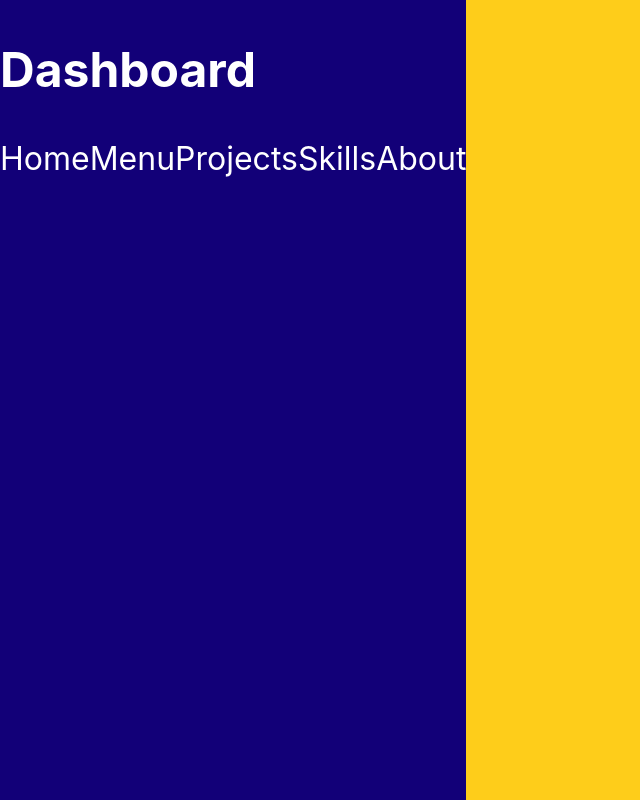
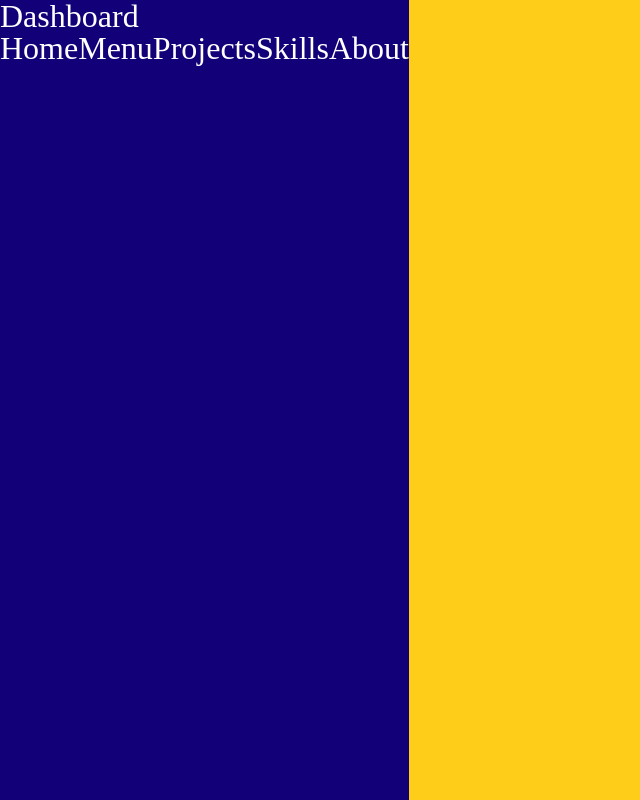
Before and after one commit to shareed/React-Portfolio, a React (Create React App) app in the folder my-portfolio/: page / in a window 1280 px wide. Shown: the whole page, without its empty margins (0-640 px from the left). Built offline with nearby package versions, Linux system fonts and the light colour scheme.

Commit message:
finished hamburger meun styling

```diff
--- a/my-portfolio/src/dashboard/hamburgerMenu.js
+++ b/my-portfolio/src/dashboard/hamburgerMenu.js
@@ -17,27 +17,33 @@
     z-index: 99;
     .fa-bars {
     color: #FECD1A;
-    font-size: 40px;
+    font-size: 4rem;
     cursor: pointer;
     background: #120078;
-    padding: 5px;
+    padding: .5rem;
 
 
 }
     `
 
 const CloseButton = styled.div`
-    margin: 0 0 0px 0;
+    top: 20;
+    margin: 0 0 0 0;
     display: flex;
     justify-content: flex-start;
     .fa-times {
     color: #FECD1A;
-    font-size: 40px;
+    font-size: 4rem;
     cursor: pointer;
     background: #120078;
-    padding: 9px;
-
-
+    width: 50vw;
+    padding: .9rem 0rem .9rem 0rem;
+    @media(min-width: 400px) {
+        width: 40vw;
+    }
+    @media(min-width: 600px) {
+        width: 30vw;
+    }
 }
     `
 
@@ -61,11 +67,10 @@
 const MenuList = styled.ul`
     background: #120078;
     padding: 0;
-    margin-top: 1.8rem;
+    margin-top: 0rem;
     font-size: 2.5rem;
     display: flex;
     flex-direction: column;
-    margin-left: -10px;
     `
 
 const MenuListItem = styled.li`
--- a/my-portfolio/src/index.css
+++ b/my-portfolio/src/index.css
@@ -1,13 +1,53 @@
+/* http://meyerweb.com/eric/tools/css/reset/
+   v2.0 | 20110126
+   License: none (public domain)
+*/
+
+html, body, div, span, applet, object, iframe,
+h1, h2, h3, h4, h5, h6, p, blockquote, pre,
+a, abbr, acronym, address, big, cite, code,
+del, dfn, em, img, ins, kbd, q, s, samp,
+small, strike, strong, sub, sup, tt, var,
+b, u, i, center,
+dl, dt, dd, ol, ul, li,
+fieldset, form, label, legend,
+table, caption, tbody, tfoot, thead, tr, th, td,
+article, aside, canvas, details, embed,
+figure, figcaption, footer, header, hgroup,
+menu, nav, output, ruby, section, summary,
+time, mark, audio, video {
+	margin: 0;
+	padding: 0;
+	border: 0;
+	font-size: 100%;
+	font: inherit;
+	vertical-align: baseline;
+}
+/* HTML5 display-role reset for older browsers */
+article, aside, details, figcaption, figure,
+footer, header, hgroup, menu, nav, section {
+	display: block;
+}
 body {
-  margin: 0;
-  font-family: -apple-system, BlinkMacSystemFont, 'Segoe UI', 'Roboto', 'Oxygen',
-    'Ubuntu', 'Cantarell', 'Fira Sans', 'Droid Sans', 'Helvetica Neue',
-    sans-serif;
-  -webkit-font-smoothing: antialiased;
-  -moz-osx-font-smoothing: grayscale;
+	line-height: 1;
+}
+ol, ul {
+	list-style: none;
+}
+blockquote, q {
+	quotes: none;
+}
+blockquote:before, blockquote:after,
+q:before, q:after {
+	content: '';
+	content: none;
+}
+table {
+	border-collapse: collapse;
+	border-spacing: 0;
 }
 
-code {
-  font-family: source-code-pro, Menlo, Monaco, Consolas, 'Courier New',
-    monospace;
+
+html {
+  font-size: 65.2%;
 }
```
Also changed, not shown: 1 other file (tests, documents, lock files or other folders).
